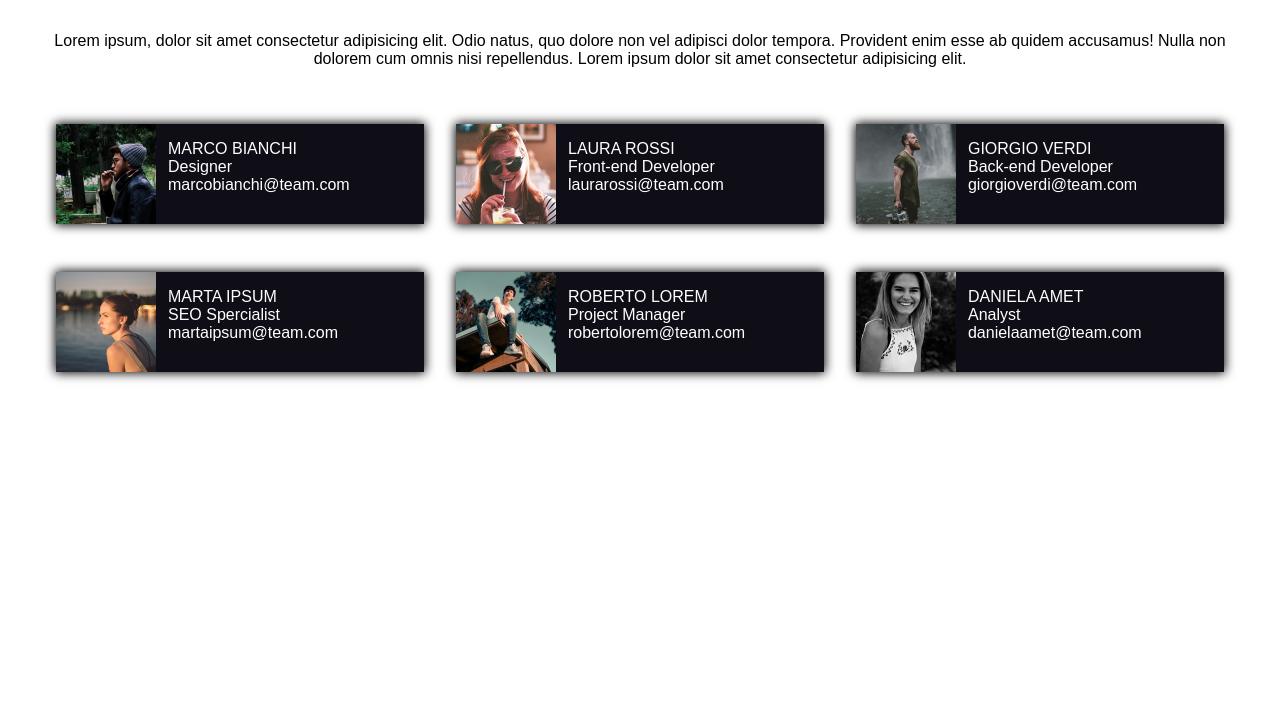
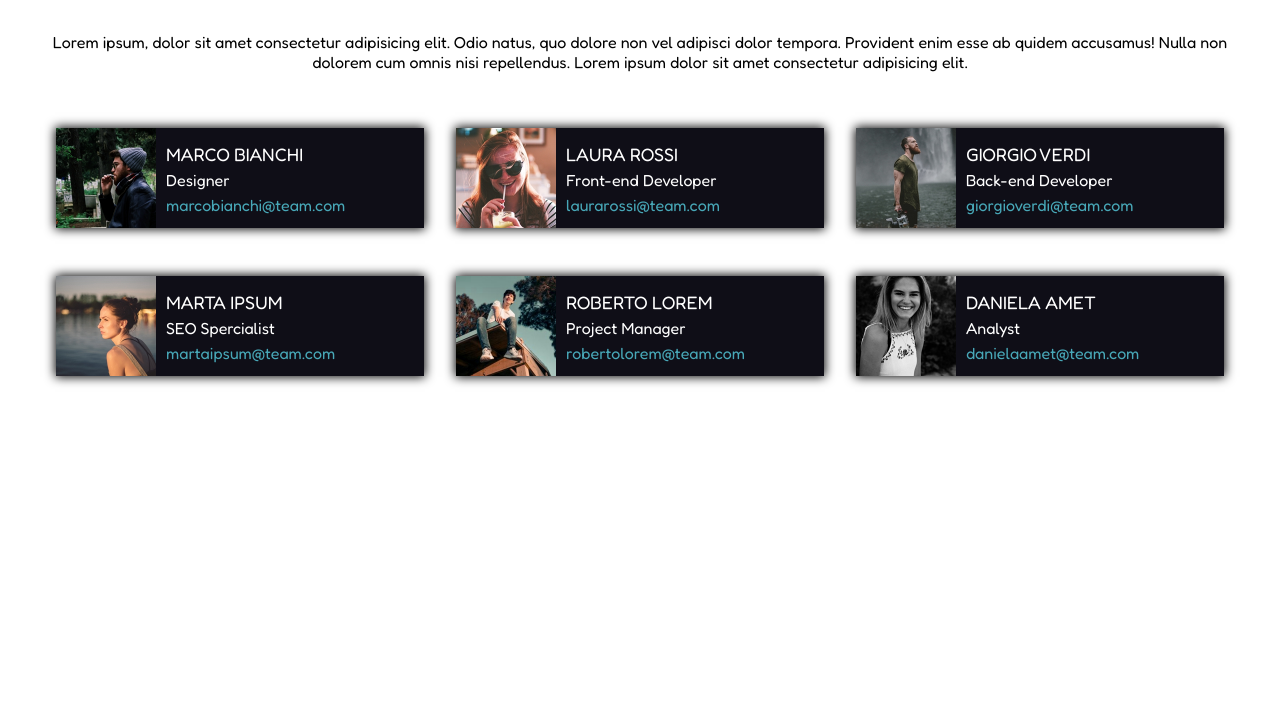
Before and after one commit to antoniodangelo11/html-css-float-cards, a plain HTML site: page index.html in a window 1280 px wide. Shown: the part 87-800 px from the top of the page. Drawn offline with Linux system fonts and the light colour scheme.

Commit message:
end work

```diff
--- a/assets/style.css
+++ b/assets/style.css
@@ -2,7 +2,10 @@
 	margin: 0;
 	padding: 0;
 	box-sizing: border-box;
-    font-family: Arial, Helvetica, sans-serif;
+}
+
+html {
+    font-family: 'Fredoka', sans-serif;
 }
 
 body {
@@ -14,7 +17,6 @@ h1 {
     margin-bottom: 1.5em;
     color: #E53170;
     text-align: center;
-    font-family: 'Fredoka One';
 }
 
 .container {
@@ -42,7 +44,19 @@ p {
     height: 100px;
 }
 
-.member-data {
-    padding-top: 1rem;
-    padding-left: 7rem;
+.member-name {
+    font-size: large;
+    padding-left: 110px;
+    padding-top: 15px;
 }
+
+.work-type {
+    padding-left: 110px;
+    padding-top: 5px;
+}
+
+.link-mail {
+    padding-left: 110px;
+    padding-top: 5px;
+    color: #48A8B8;
+}
--- a/index.html
+++ b/index.html
@@ -8,7 +8,7 @@
     <link rel="stylesheet" href="assets/style.css">
     <link rel="preconnect" href="https://fonts.googleapis.com">
     <link rel="preconnect" href="https://fonts.gstatic.com" crossorigin>
-    <link href="https://fonts.googleapis.com/css2?family=Fredoka+One&display=swap" rel="stylesheet">
+    <link href="https://fonts.googleapis.com/css2?family=Fredoka&display=swap" rel="stylesheet">
 </head>
 
 <body>
@@ -23,57 +23,44 @@
 
         <div class="box-member" >
             <img class="size-image" src="img/male1.png" alt="Male1">
-
-            <div class="member-data">
             <div class="member-name">MARCO BIANCHI</div>
             <div class="work-type">Designer</div>
             <div class="link-mail">marcobianchi@team.com</div>
         </div>
-        </div>
+
         <div class="box-member">
             <img class="size-image" src="img/female1.png" alt="female1">
-
-            <div class="member-data">
             <div class="member-name">LAURA ROSSI</div>
             <div class="work-type">Front-end Developer</div>
             <div class="link-mail">laurarossi@team.com</div>
         </div>
-        </div>
+
         <div class="box-member">
             <img class="size-image" src="img/male2.png" alt="Male2">
-
-            <div class="member-data">
             <div class="member-name">GIORGIO VERDI</div>
             <div class="work-type">Back-end Developer</div>
             <div class="link-mail">giorgioverdi@team.com</div>
         </div>
-        </div>
 
         <div class="box-member">
             <img class="size-image" src="img/female2.png" alt="Female2">
-
-            <div class="member-data">
             <div class="member-name">MARTA IPSUM</div>
             <div class="work-type">SEO Spercialist</div>
             <div class="link-mail">martaipsum@team.com</div>
         </div>
-        </div>
+
         <div class="box-member">
             <img class="size-image" src="img/male3.png" alt="Male3">
-
-            <div class="member-data">
             <div class="member-name">ROBERTO LOREM</div>
             <div class="work-type">Project Manager</div>
             <div class="link-mail">robertolorem@team.com</div>
         </div>
-        </div>
+
         <div class="box-member">
             <img class="size-image" src="img/female3.png" alt="Female3">
-            <div class="member-data">
             <div class="member-name">DANIELA AMET</div>
             <div class="work-type">Analyst</div>
             <div class="link-mail">danielaamet@team.com</div>
-            </div>
         </div>
 
     </main>
```
Lines whose indentation alone changed are shown as unchanged.
